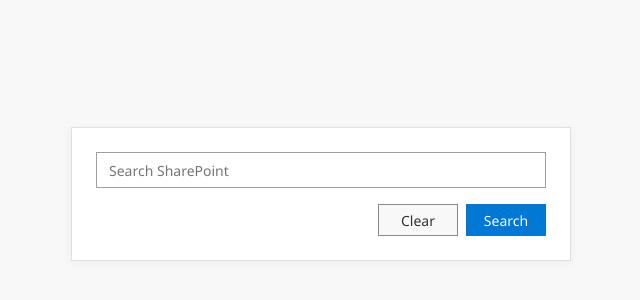
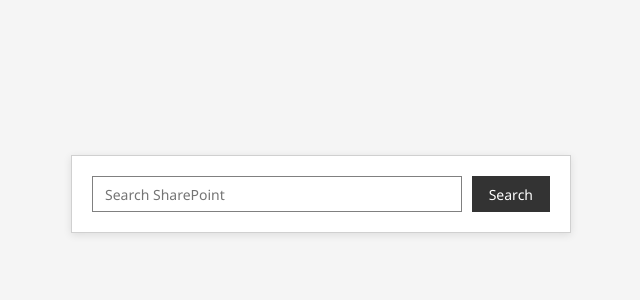
Before and after one commit to justinc4v-lgtm/SharepointApps, a plain HTML site: page IMIS Search bar.html in a window 1280 px wide. Shown: the part 206-506 px from the top of the page, without its empty margins (319-959 px from the left). Drawn offline with Linux system fonts and the light colour scheme.

Commit message:
Update IMIS Search bar.html

```diff
--- a/IMIS Search bar.html
+++ b/IMIS Search bar.html
@@ -13,7 +13,7 @@
         }
 
         body {
-            background-color: #f8f8f8;
+            background-color: #f5f5f5;
             display: flex;
             justify-content: center;
             align-items: center;
@@ -23,79 +23,62 @@
 
         .search-container {
             background: white;
-            border: 1px solid #e0e0e0;
-            padding: 24px;
+            border: 1px solid #d0d0d0;
+            padding: 20px;
             width: 100%;
             max-width: 500px;
-            box-shadow: 0 2px 10px rgba(0, 0, 0, 0.05);
+            box-shadow: 0 2px 8px rgba(0, 0, 0, 0.1);
+        }
+
+        .search-row {
+            display: flex;
+            align-items: center;
+            gap: 10px;
         }
 
         .search-input {
-            width: 100%;
+            flex: 1;
             padding: 8px 12px;
-            border: 1px solid #a19f9d;
+            border: 1px solid #808080;
             font-size: 14px;
-            margin-bottom: 16px;
             height: 36px;
+            color: #333;
         }
 
         .search-input:focus {
             outline: none;
-            border-color: #0078d4;
+            border-color: #000;
         }
 
-        .button-group {
-            display: flex;
-            justify-content: flex-end;
-            gap: 8px;
+        .search-button {
+            padding: 0 16px;
+            font-size: 14px;
+            border: 1px solid #333;
+            background-color: #333;
+            color: white;
+            cursor: pointer;
+            height: 36px;
+            white-space: nowrap;
         }
 
-        .button {
-            padding: 6px 16px;
-            font-size: 14px;
-            border: 1px solid #8a8886;
-            background-color: #f8f8f8;
-            color: #323130;
-            cursor: pointer;
-            min-width: 80px;
-            height: 32px;
-        }
-
-        .button.primary {
-            background-color: #0078d4;
-            border-color: #0078d4;
-            color: white;
-        }
-
-        .button:hover {
-            background-color: #e1e1e1;
-        }
-
-        .button.primary:hover {
-            background-color: #106ebe;
-            border-color: #106ebe;
+        .search-button:hover {
+            background-color: #000;
+            border-color: #000;
         }
     </style>
 </head>
 <body>
     <div class="search-container">
-        <input type="text" class="search-input" placeholder="Search SharePoint">
-        <div class="button-group">
-            <button class="button">Clear</button>
-            <button class="button primary">Search</button>
+        <div class="search-row">
+            <input type="text" class="search-input" placeholder="Search SharePoint">
+            <button class="search-button">Search</button>
         </div>
     </div>
 
     <script>
         document.addEventListener('DOMContentLoaded', function() {
             const searchInput = document.querySelector('.search-input');
-            const clearButton = document.querySelector('.button:not(.primary)');
-            const searchButton = document.querySelector('.button.primary');
-
-            // Clear input functionality
-            clearButton.addEventListener('click', function() {
-                searchInput.value = '';
-            });
+            const searchButton = document.querySelector('.search-button');
 
             // Search functionality
             searchButton.addEventListener('click', function() {
```
